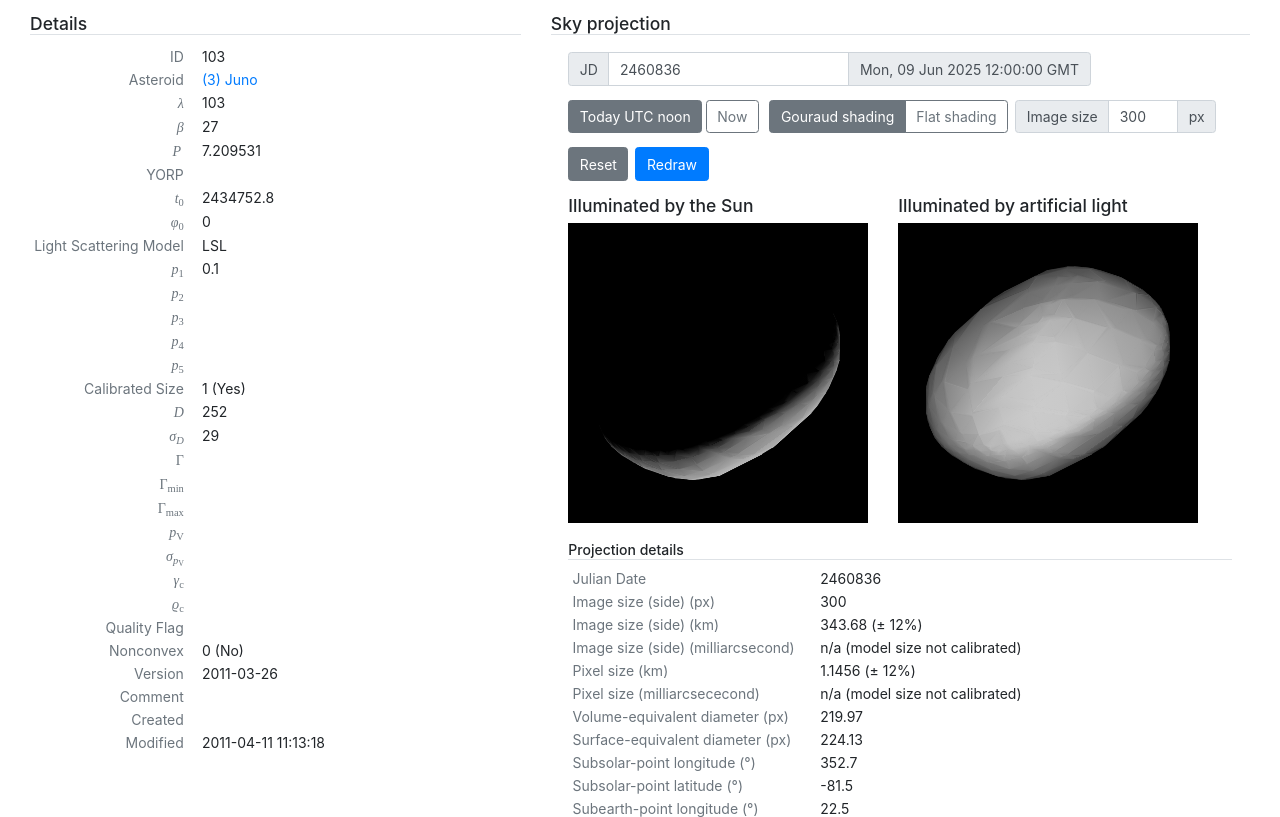
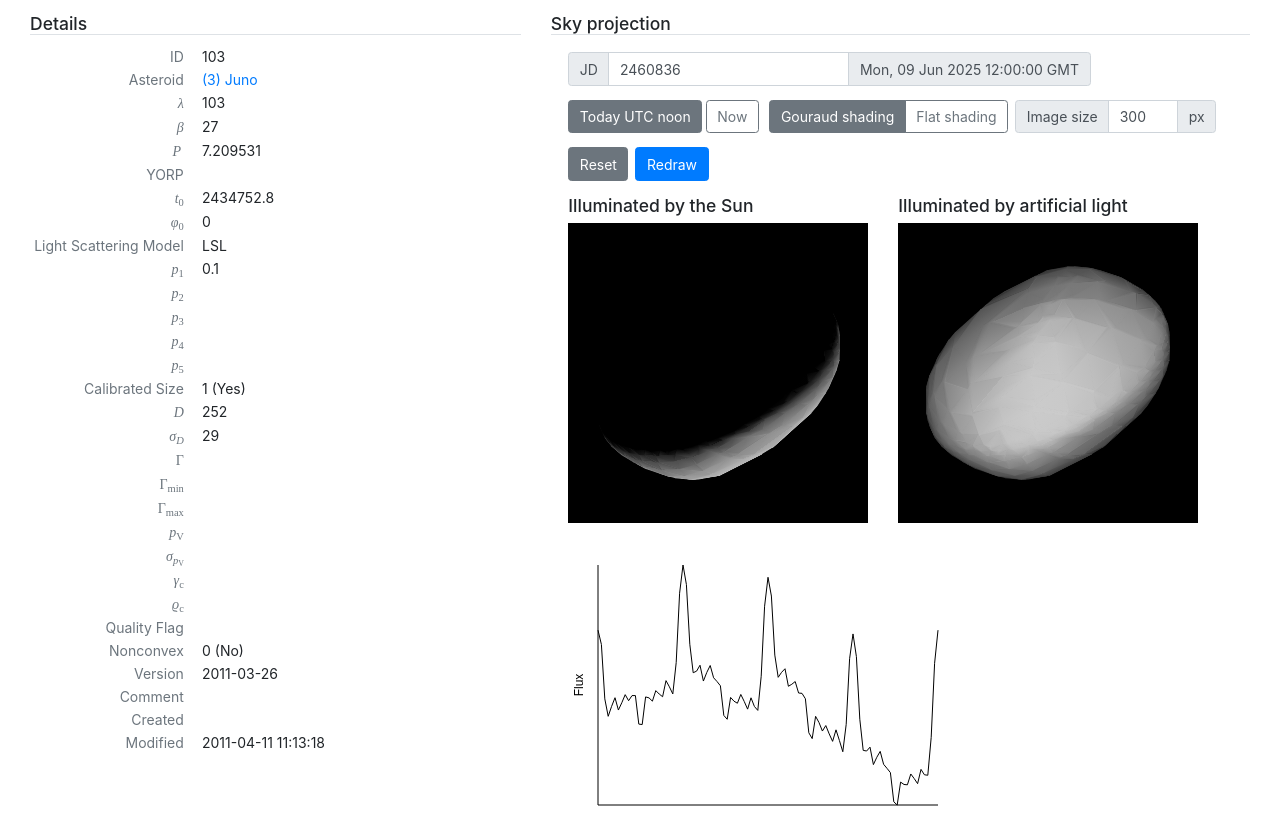
Before and after one commit to scraptechguy/DAMIT, a plain HTML site: page projects/damit/index.html in a window 1280 px wide. Shown: the part 128-945 px from the top of the page. Drawn offline with Linux system fonts and the light colour scheme; a web font is replaced by a local one.

Commit message:
Draw the light curve

```diff
--- a/projects/damit/index.html
+++ b/projects/damit/index.html
@@ -988,7 +988,54 @@ var faces = [[0, 1, 2], [0, 2, 3], [0, 3, 4], [5, 4, 3], [5, 3, 6], [5, 6, 7], [
 
 		console.log(gammas);
 		console.log(fluxes);
-		return gammas, fluxes;
+		return [gammas, fluxes];
+	}
+
+	function drawLightCurve() {
+		const [ gammas, fluxes ] = getLightCurve();
+		const canvas = document.getElementById('fluxChart');
+		const ctx    = canvas.getContext('2d');
+		const w      = canvas.width;
+		const h      = canvas.height;
+		ctx.clearRect(0, 0, w, h);
+
+		// margins
+		const m = 30;
+
+		// data ranges
+		const minX = Math.min(...gammas), maxX = Math.max(...gammas);
+		const minY = Math.min(...fluxes), maxY = Math.max(...fluxes);
+
+		// map data → pixel
+		const toX = x => m + (x - minX) / (maxX - minX) * (w - 2*m);
+		const toY = y => h - m - (y - minY) / (maxY - minY) * (h - 2*m);
+
+		// draw axes
+		ctx.beginPath();
+		ctx.moveTo(m, m);
+		ctx.lineTo(m, h - m);
+		ctx.lineTo(w - m, h - m);
+		ctx.stroke();
+
+		// plot the curve
+		ctx.beginPath();
+		gammas.forEach((g, i) => {
+			const x = toX(g), y = toY(fluxes[i]);
+			i === 0 ? ctx.moveTo(x, y) : ctx.lineTo(x, y);
+		});
+		ctx.stroke();
+
+		// axis labels
+		ctx.font = '12px sans-serif';
+		ctx.textAlign = 'center';
+		ctx.fillText('Phase', w/2, h - 5);
+
+		ctx.save();
+		ctx.translate(15, h/2);
+		ctx.rotate(-Math.PI/2);
+		ctx.textAlign = 'center';
+		ctx.fillText('Flux', 0, 0);
+		ctx.restore();
 	}
 
 	/** Update the whole sky projection panel. */
@@ -1089,6 +1136,7 @@ var faces = [[0, 1, 2], [0, 2, 3], [0, 3, 4], [5, 4, 3], [5, 3, 6], [5, 6, 7], [
 		loader_sun.style.display = "none";
 		loader_amb.style.display = "none";
 		getLightCurve();
+		drawLightCurve();
 	}
 
 	/* Handle the ajax response with ephemerides. */
@@ -1273,6 +1321,9 @@ var faces = [[0, 1, 2], [0, 2, 3], [0, 3, 4], [5, 4, 3], [5, 3, 6], [5, 6, 7], [
 					<h5>Illuminated by artificial light</h5>
 					<canvas id="canvas_amb" class="mb-2" width="300" height="300"></canvas>
 					<span id="loader_amb" class="spinner spinner-centered spinner-huge"><span class=""></span> <i class="fas fa-spinner fa-pulse"></i><span class=""></span></span>				</div>
+				<div class="col-auto">
+					<canvas id="fluxChart" width="400" height="300"></canvas>
+				</div>
 			</div>
 
 			<h6 class="border-bottom mt-2">Projection details</h6>
```
